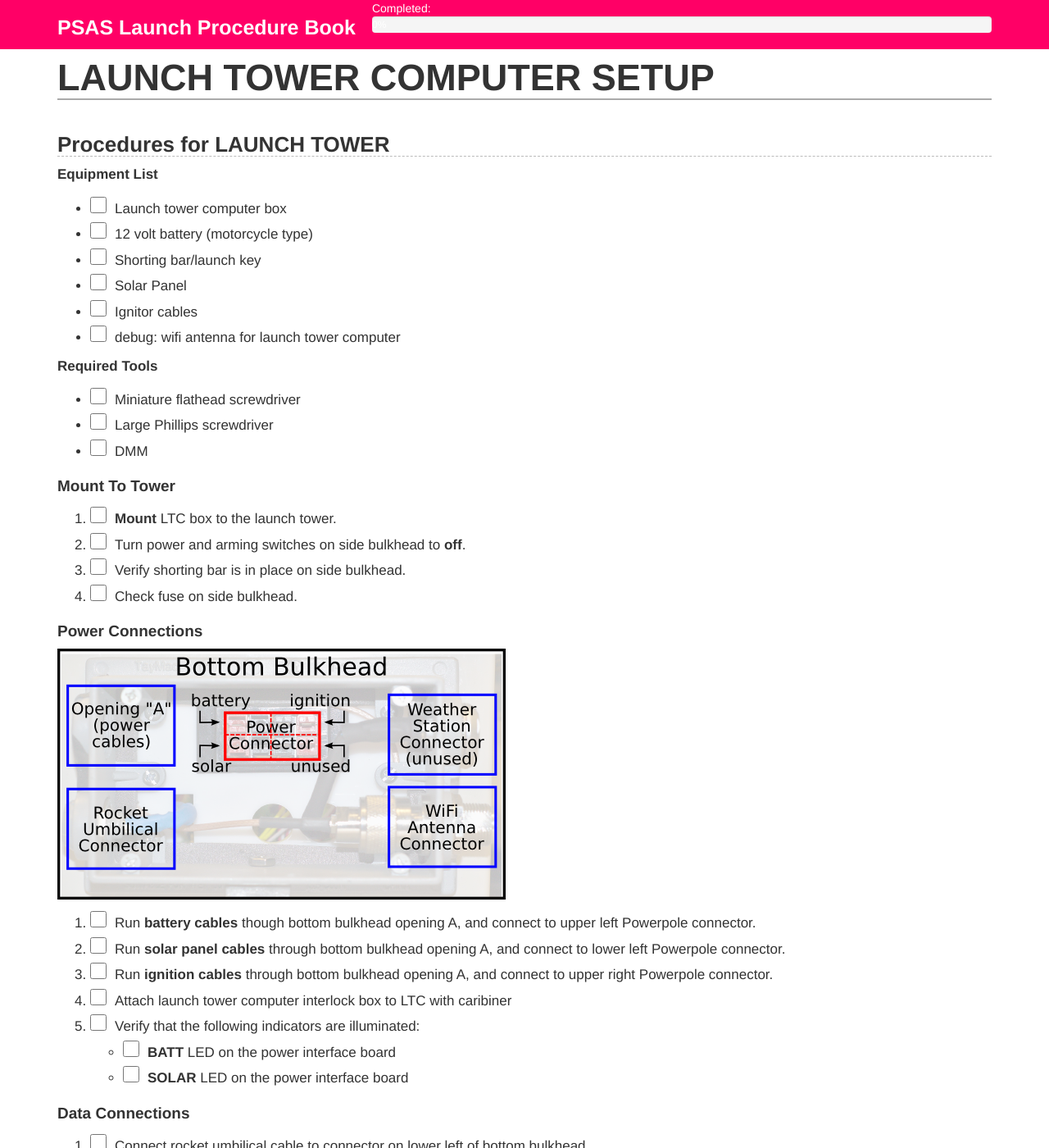
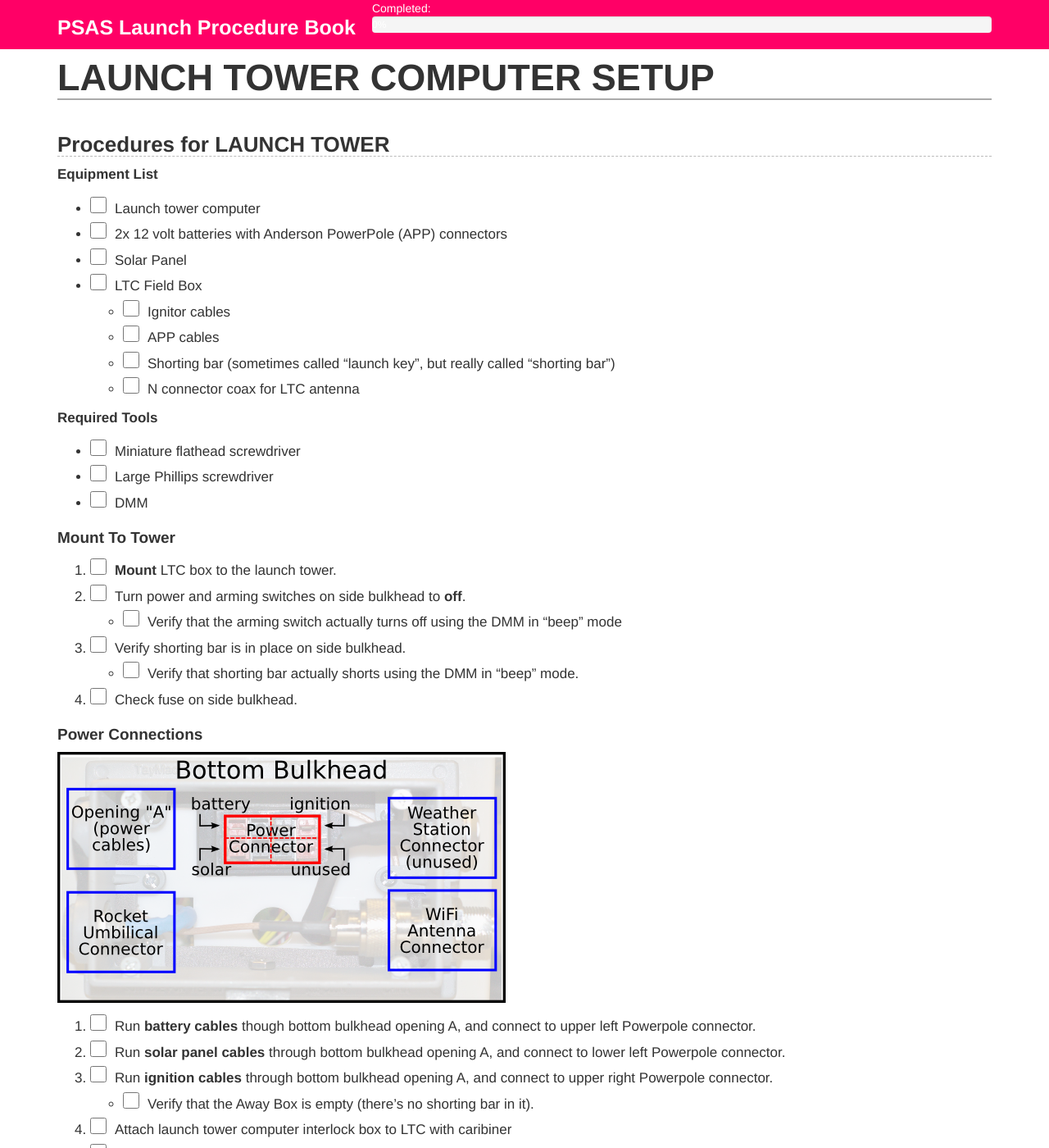
Before and after one commit to psas/procedure-book, a Jekyll site: the page built from 08-LaunchTowerComputer.markdown, in a window 1280 px wide and 1400 px high. Shown: the whole window at 82% size. Built offline with Jekyll 4.4.1, drawn with Linux system fonts in a browser that asks for light colours.

Commit message:
Added check that the away box is empty, and check of ignition switch and shorting bar.

```diff
--- a/08-LaunchTowerComputer.markdown
+++ b/08-LaunchTowerComputer.markdown
@@ -9,12 +9,14 @@ layout: base
 
 **Equipment List**
 
- - Launch tower computer box
- - 12 volt battery (motorcycle type)
- - Shorting bar/launch key
+ - Launch tower computer
+ - 2x 12 volt batteries with Anderson PowerPole (APP) connectors
  - Solar Panel
- - Ignitor cables
- - debug: wifi antenna for launch tower computer
+ - LTC Field Box
+    - Ignitor cables
+    - APP cables
+    - Shorting bar (sometimes called "launch key", but really called "shorting bar")
+    - N connector coax for LTC antenna
 
 **Required Tools**
 
@@ -26,7 +28,9 @@ layout: base
 
  1. **Mount** LTC box to the launch tower.
  1. Turn power and arming switches on side bulkhead to **off**.
+    - Verify that the arming switch actually turns off using the DMM in "beep" mode
  1. Verify shorting bar is in place on side bulkhead.
+    - Verify that shorting bar actually shorts using the DMM in "beep" mode.
  1. Check fuse on side bulkhead.
 
 
@@ -37,6 +41,7 @@ layout: base
  1. Run **battery cables** though bottom bulkhead opening A, and connect to upper left Powerpole connector.
  1. Run **solar panel cables** through bottom bulkhead opening A, and connect to lower left Powerpole connector.
  1. Run **ignition cables** through bottom bulkhead opening A, and connect to upper right Powerpole connector.
+    - Verify that the Away Box is empty (there's no shorting bar in it).
  1. Attach launch tower computer interlock box to LTC with caribiner
  1. Verify that the following indicators are illuminated:
     - **BATT** LED on the power interface board
```
